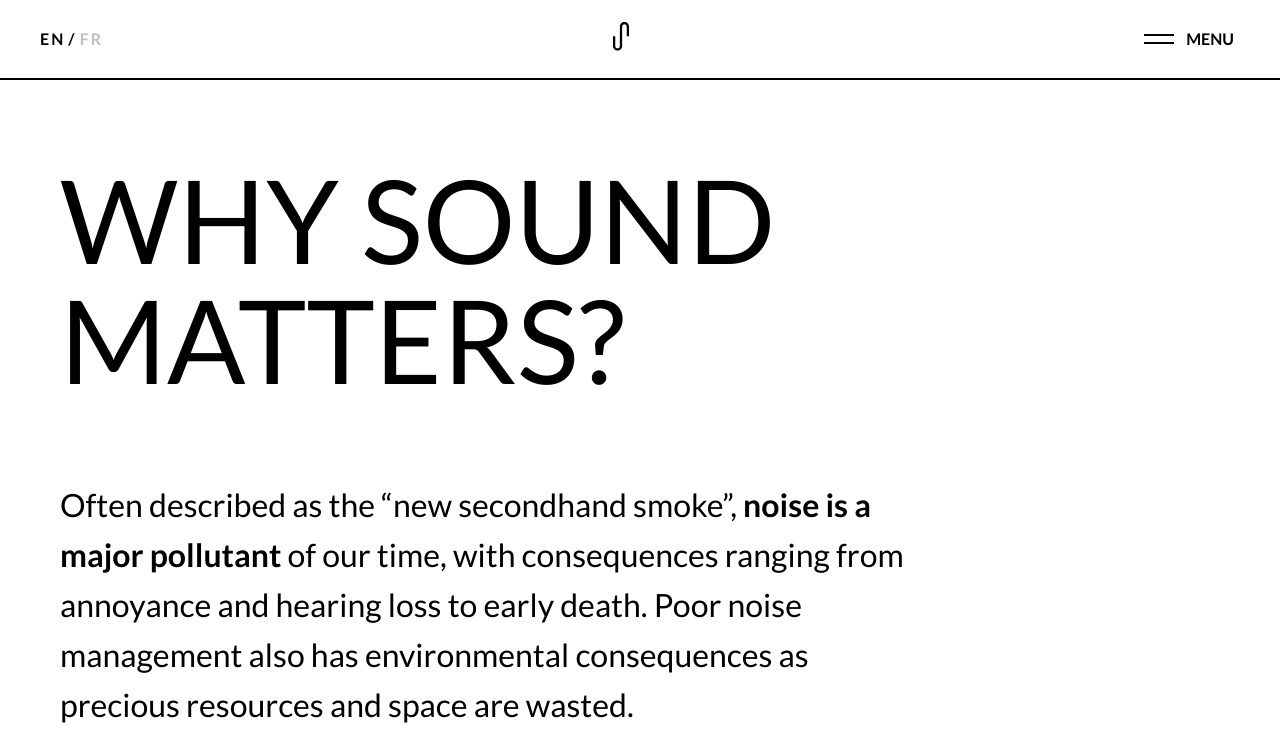
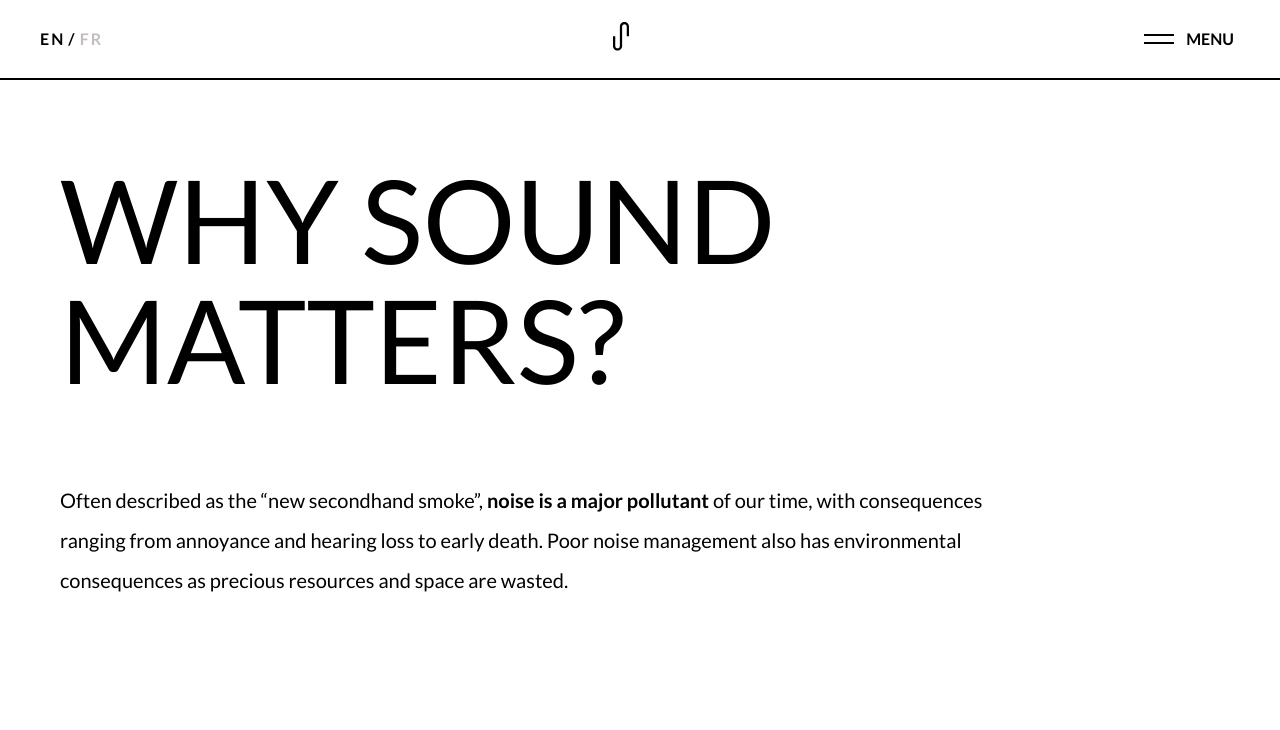
Before and after one commit to walkwithweb/walkwithweb, a Jekyll site: the page built from en/soundscape.html, in a window 1280 px wide. Shown: the top 730 px of the page. Built offline with Jekyll 4.4.1, drawn with Linux system fonts in a browser that asks for light colours; grey boxes are pictures that could not be loaded.

Commit message:
fixed soundscape page stylingh

```diff
--- a/assets/css/style.scss
+++ b/assets/css/style.scss
@@ -411,7 +411,7 @@
 
 #why-sound-matters {
     .sound-header {
-        max-width: 860px;
+        max-width: 960px;
 
         h2 {
             margin: 30px 0;
@@ -428,8 +428,8 @@
             }
 
             p {
-                font-size: 32px;
-                line-height: 50px;
+                font-size: 20px;
+                line-height: 40px;
             }
         }
 
@@ -580,13 +580,13 @@
 
     // Variables for easy customization
     $card-padding: 20px;
-    $card-margin: 40px;
+    $card-margin: 80px;
     $card-border: 1px solid #000;
     $card-border-radius: 5px;
     $card-background-color: #fff;
     $image-height: 300px;
     $line-height: 1.5;
-    $font-size: 16px;
+    $font-size: 20px;
     $font-color: #333;
     $title-font-size: 16px;
     $title-font-weight: bold;
```
